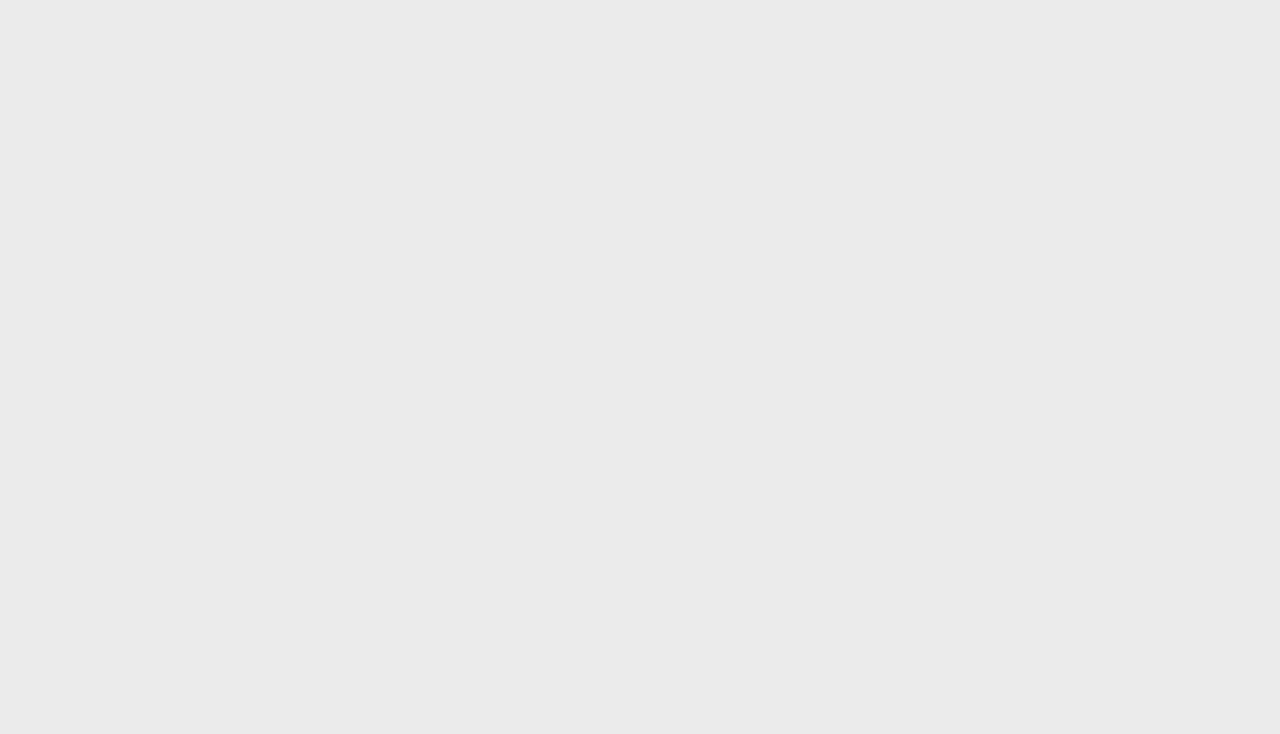
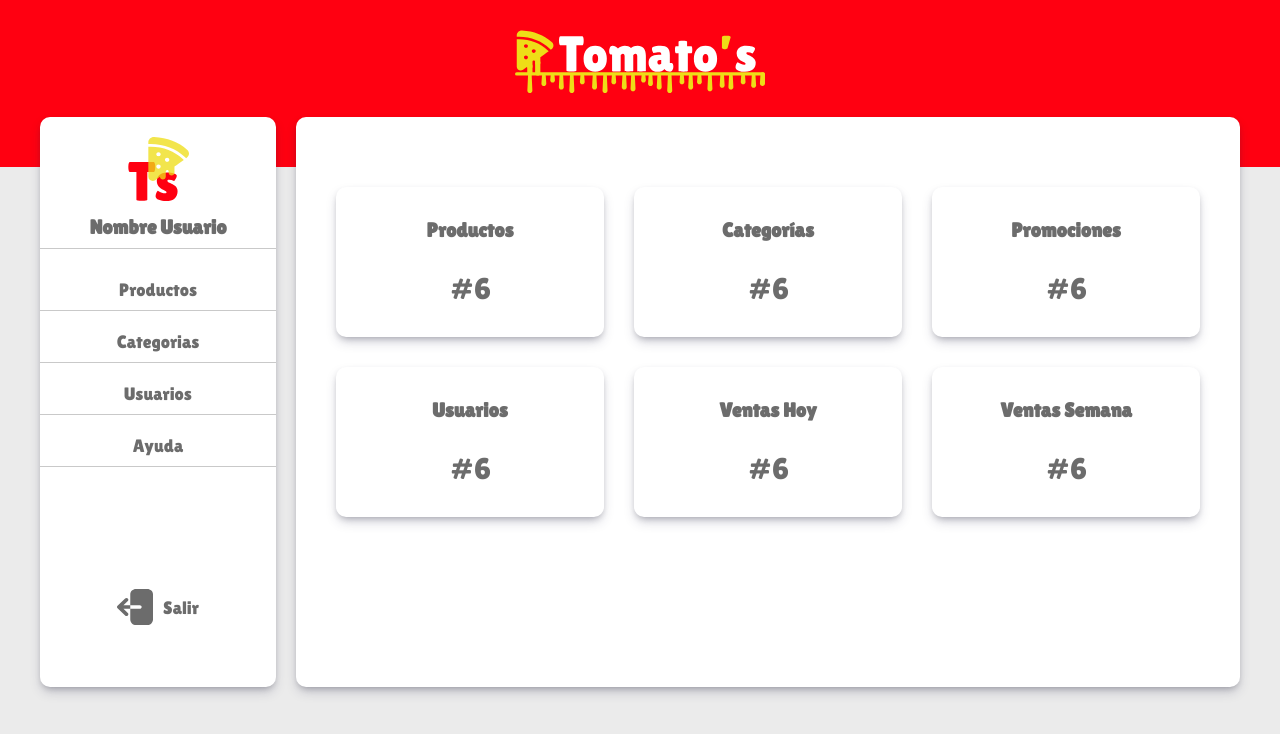
Before and after one commit to HectorGerardoZV/tomatosFront, a React (Vite) app: page /admin in a window 1280 px wide. Before the commit this address had no page. Shown: the top 734 px of the page. Built offline with nearby package versions, Linux system fonts and the light colour scheme.

Commit message:
products Context was created

```diff
--- a/src/App.jsx
+++ b/src/App.jsx
@@ -3,6 +3,7 @@ import { BrowserRouter as Router, Routes, Route } from "react-router-dom"
 //Context
 import PanelOrderState from "./context/panelOrder/PanelOrderState"
 import { OrderProvider } from "./context/order/OrderProvider"
+import { ProductProvider } from "./context/productContext/ProductContext"
 
 //Pages
 import Login from "./pages/login/Login"
@@ -11,11 +12,14 @@ import Principal from "./pages/principal/Principal"
 import OrderPage from "./pages/orderPage/OrderPage"
 import OrderStates from "./pages/orderStates/OrderStates"
 import ViewOrder from "./pages/viewOrder/ViewOrder"
+import AdminMasterPage from "./pages/adminMasterPage/AdminMasterPage"
+import AdminPage from "./pages/adminPage/AdminPage"
 
 function App() {
   return (
     <OrderProvider>
       <PanelOrderState>
+        <ProductProvider>
           <Router>
             <Routes>
               <Route path="/" element={<Login />} />
@@ -24,11 +28,14 @@ function App() {
                 <Route path="panelorders/:state" element={<PanelOrders />} />
               </Route>
               <Route path="/addOrder" element={<OrderPage />} />
-            {/* <Route path="/editOrder" element={<OrderPage />} /> */}
               <Route path="/viewOrder" element={<ViewOrder />} />
 
+              <Route path="/admin" element={<AdminMasterPage />}>
+                <Route index element={<AdminPage />} />
+              </Route>
             </Routes>
           </Router >
+        </ProductProvider>
       </PanelOrderState>
     </OrderProvider>
   )
--- /dev/null
+++ b/src/components/menuAdmin/MenuAdmin.jsx
@@ -0,0 +1,46 @@
+
+import { Link } from "react-router-dom";
+
+//Images
+import logoSmall from "../../img/logoSmall.svg";
+import logOut from "../../img/logOut.svg";
+
+import "../menu/Menu.css"
+const MenuAdmin = () => {
+  return (
+    <div className="menu">
+    <div className="logoMenu">
+        <img src={logoSmall} alt="logo tomatos small" />
+        <div className="option">
+            <h3>Nombre Usuario</h3>
+        </div>
+
+    </div>
+
+    <div className="menuOptions">
+        <div className="option">
+            <Link to={"/admin"}>Productos</Link>
+        </div>
+
+        <div className="option">
+            <Link to={"/admin"}>Categorias</Link>
+        </div>
+        <div className="option">
+            <Link to={"/admin"}>Usuarios</Link>
+        </div>
+        <div className="option">
+            <Link to={"/admin"}>Ayuda</Link>
+        </div>
+    </div>
+    <div className="logOut">
+        <Link to={"/"} className="logOutIcon">
+            <img src={logOut} alt="cerrar sesión" />
+            <p>Salir</p>
+        </Link>
+    </div>
+
+</div>
+  )
+}
+
+export default MenuAdmin
--- /dev/null
+++ b/src/context/productContext/ProductContext.jsx
@@ -0,0 +1,46 @@
+import { createContext, useState, useEffect } from "react";
+const ProductContext = createContext();
+import IMAGE from "../../img/products/hamburguesa.png";
+
+const productAPI = [
+    { id: 1, img: IMAGE, name: "product1", basePrice: 100, salePrice: 200, description: "", category: 1 },
+    { id: 2, img: IMAGE, name: "product2", basePrice: 100, salePrice: 200, description: "", category: 2 },
+    { id: 3, img: IMAGE, name: "product3", basePrice: 100, salePrice: 200, description: "", category: 2 },
+    { id: 4, img: IMAGE, name: "product4", basePrice: 100, salePrice: 200, description: "", category: 3 },
+    { id: 5, img: IMAGE, name: "product5", basePrice: 100, salePrice: 200, description: "", category: 1 },
+    { id: 6, img: IMAGE, name: "product6", basePrice: 100, salePrice: 200, description: "", category: 1 },
+]
+
+const ProductProvider = ({ children }) => {
+    const [products, setProducts] = useState([]);
+
+    const queryApiGetAllProducts = () => {
+        try {
+            setProducts(productAPI)
+        } catch (error) {
+
+        }
+    }
+    const getQuantityProducts = () => {
+        return products.length;
+    }
+
+    useEffect(() => {
+        queryApiGetAllProducts();
+    }, []);
+
+
+    return (
+        <ProductContext.Provider
+            value={{
+                products,
+                getQuantityProducts
+            }}
+        >
+            {children}
+        </ProductContext.Provider>
+    )
+}
+
+export { ProductProvider }
+export default ProductContext
--- /dev/null
+++ b/src/hooks/useProducts.jsx
@@ -0,0 +1,8 @@
+import { useContext } from "react"
+import ProductContext from "../context/productContext/ProductContext"
+
+const useProducts = () => {
+  return useContext(ProductContext)
+}
+
+export default useProducts
--- /dev/null
+++ b/src/pages/adminMasterPage/AdminMasterPage.css
@@ -0,0 +1,6 @@
+.adminPanel{
+    background-color: var(--color-white);
+    border-radius: 1rem;
+    box-shadow: var(--shadow);
+    padding: 2rem 4rem;
+}
--- /dev/null
+++ b/src/pages/adminMasterPage/AdminMasterPage.jsx
@@ -0,0 +1,26 @@
+import { Outlet } from "react-router-dom"
+import Header from "../../components/header/Header"
+import MenuAdmin from "../../components/menuAdmin/MenuAdmin"
+
+import "./AdminMasterPage.css"
+const AdminMasterPage = () => {
+  return (
+    <main>
+      <>
+        <div>
+          <Header />
+          <section className="container layoutPrincipal">
+            <MenuAdmin
+            />
+            <div className="adminPanel">
+              <Outlet />
+            </div>
+          </section>
+        </div>
+      </>
+
+    </main>
+  )
+}
+
+export default AdminMasterPage
--- /dev/null
+++ b/src/pages/adminPage/AdminPage.css
@@ -0,0 +1,28 @@
+.adminPageStyle{
+    display: grid;
+    grid-template-columns: repeat(3,1fr);
+    grid-template-rows: repeat(2,1fr);
+    gap: 3rem;
+    margin-top: 5rem;
+}
+
+.itemStatus{
+    background-color: var(--color-white);
+    border-radius: 1rem;
+    box-shadow: var(--shadow);
+    height: 15rem;
+    display: flex;
+    flex-direction: column;
+    text-align: center;
+    justify-content: center;
+    gap: 3rem;
+}
+.itemStatus h2,p{
+    color: var(--color-gray);
+}
+.itemStatus h2{
+    font-size: 2rem;
+}
+.itemStatus p{
+    font-size: 3rem;
+}
--- /dev/null
+++ b/src/pages/adminPage/AdminPage.jsx
@@ -0,0 +1,36 @@
+
+import useProducts from "../../hooks/useProducts"
+import "./AdminPage.css"
+const AdminPage = () => {
+    const { getQuantityProducts } = useProducts()
+    return (
+        <div className="adminPageStyle">
+            <div className="itemStatus">
+                <h2>Productos</h2>
+                <p>#{getQuantityProducts()}</p>
+            </div>
+            <div className="itemStatus">
+                <h2>Categorías</h2>
+                <p>#{getQuantityProducts()}</p>
+            </div>
+            <div className="itemStatus">
+                <h2>Promociones</h2>
+                <p>#{getQuantityProducts()}</p>
+            </div>
+            <div className="itemStatus">
+                <h2>Usuarios</h2>
+                <p>#{getQuantityProducts()}</p>
+            </div>
+            <div className="itemStatus">
+                <h2>Ventas Hoy</h2>
+                <p>#{getQuantityProducts()}</p>
+            </div>
+            <div className="itemStatus">
+                <h2>Ventas Semana</h2>
+                <p>#{getQuantityProducts()}</p>
+            </div>
+        </div>
+    )
+}
+
+export default AdminPage
--- a/src/pages/login/Login.jsx
+++ b/src/pages/login/Login.jsx
@@ -1,6 +1,5 @@
 
 import { useNavigate } from "react-router-dom";
-
 
 // style
 import "./login.css";
@@ -12,9 +11,7 @@ import logoBig from "../../img/logoBig.svg";
 import pizza from "../../img/pizza.svg";
 
 const Login = () => {
-
   let navigate = useNavigate();
-
   function handleSubmit(e){
     e.preventDefault();
     navigate("/cajero")
```
Lines whose indentation alone changed are shown as unchanged.
